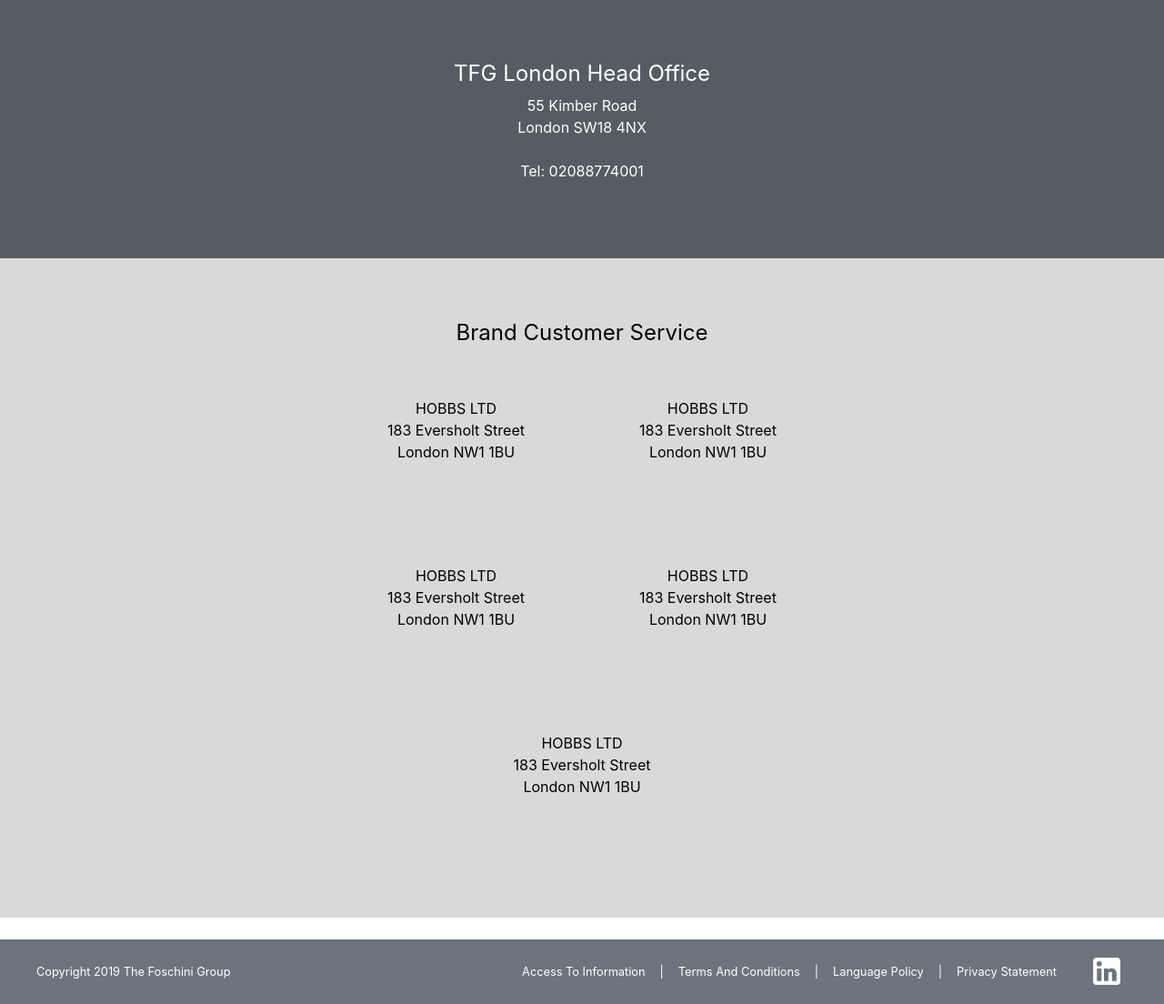
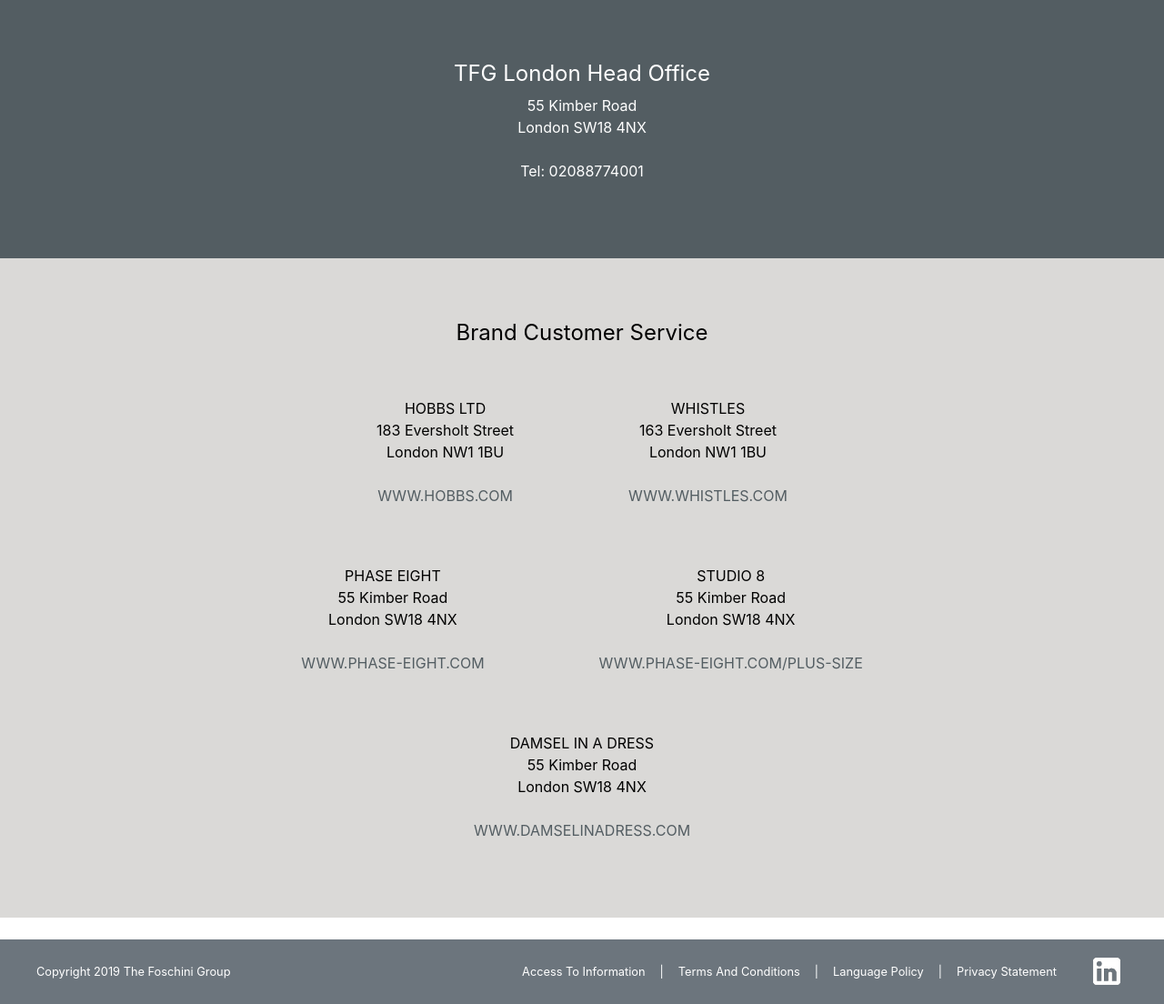
Before and after one commit to nicoladaniello/tfgwebsite, a PHP site: page /contacts.html in a window 1280 px wide. Shown: the part 499-1603 px from the top of the page at 91% size. Run offline with PHP 8.4, Linux system fonts and the light colour scheme.

Commit message:
Contact page content

```diff
--- a/contacts.html
+++ b/contacts.html
@@ -144,47 +144,47 @@
                   </div>
                   <div class="col-md-auto mx-md-5 mb-3 mb-md-5">
                     <address class="text-center">
-                      HOBBS LTD<br />
-                      183 Eversholt Street<br />
+                      WHISTLES<br />
+                      163 Eversholt Street<br />
                       London NW1 1BU<br />
                       <br />
-                      <a class="text-primary" href="https://www.hobbs.com">
-                        WWW.HOBBS.COM
+                      <a class="text-primary" href="https://www.whistles.com">
+                        WWW.WHISTLES.COM
                       </a>
                     </address>
                   </div>
                   <div class="w-100"></div>
                   <div class="col-md-auto mx-md-5 mb-3 mb-md-5">
                     <address class="text-center">
-                      HOBBS LTD<br />
-                      183 Eversholt Street<br />
-                      London NW1 1BU<br />
+                      PHASE EIGHT<br />
+                      55 Kimber Road<br />
+                      London SW18 4NX<br />
                       <br />
-                      <a class="text-primary" href="https://www.hobbs.com">
-                        WWW.HOBBS.COM
+                      <a class="text-primary" href="https://www.phase-eight.com">
+                        WWW.PHASE-EIGHT.COM
                       </a>
                     </address>
                   </div>
                   <div class="col-md-auto mx-md-5 mb-3 mb-md-5">
                     <address class="text-center">
-                      HOBBS LTD<br />
-                      183 Eversholt Street<br />
-                      London NW1 1BU<br />
+                      STUDIO 8<br />
+                      55 Kimber Road<br />
+                      London SW18 4NX<br />
                       <br />
-                      <a class="text-primary" href="https://www.hobbs.com">
-                        WWW.HOBBS.COM
+                      <a class="text-primary" href="https://www.phase-eight.com/plus-size">
+                        WWW.PHASE-EIGHT.COM/PLUS-SIZE
                       </a>
                     </address>
                   </div>
                   <div class="w-100"></div>
                   <div class="col-md-auto mx-md-5 mb-3 mb-md-5">
                     <address class="text-center">
-                      HOBBS LTD<br />
-                      183 Eversholt Street<br />
-                      London NW1 1BU<br />
+                      DAMSEL IN A DRESS<br />
+                      55 Kimber Road<br />
+                      London SW18 4NX<br />
                       <br />
-                      <a class="text-primary" href="https://www.hobbs.com">
-                        WWW.HOBBS.COM
+                      <a class="text-primary" href="https://www.damselinadress.com">
+                        WWW.DAMSELINADRESS.COM
                       </a>
                     </address>
                   </div>
--- a/static/css/styles.css
+++ b/static/css/styles.css
@@ -23,11 +23,19 @@ body {
 }
 
 .text-primary {
-  color: #dad9d7 !important;
+  color: #535d62 !important;
 }
 a.text-primary:focus,
 a.text-primary:hover {
-  color: #c0c0bf !important;
+  color: #535d62 !important;
+}
+
+.text-secondary {
+  color: #dad9d7 !important;
+}
+a.text-secondary:focus,
+a.text-secondary:hover {
+  color: #dad9d7 !important;
 }
 
 .bg-dark,
```
